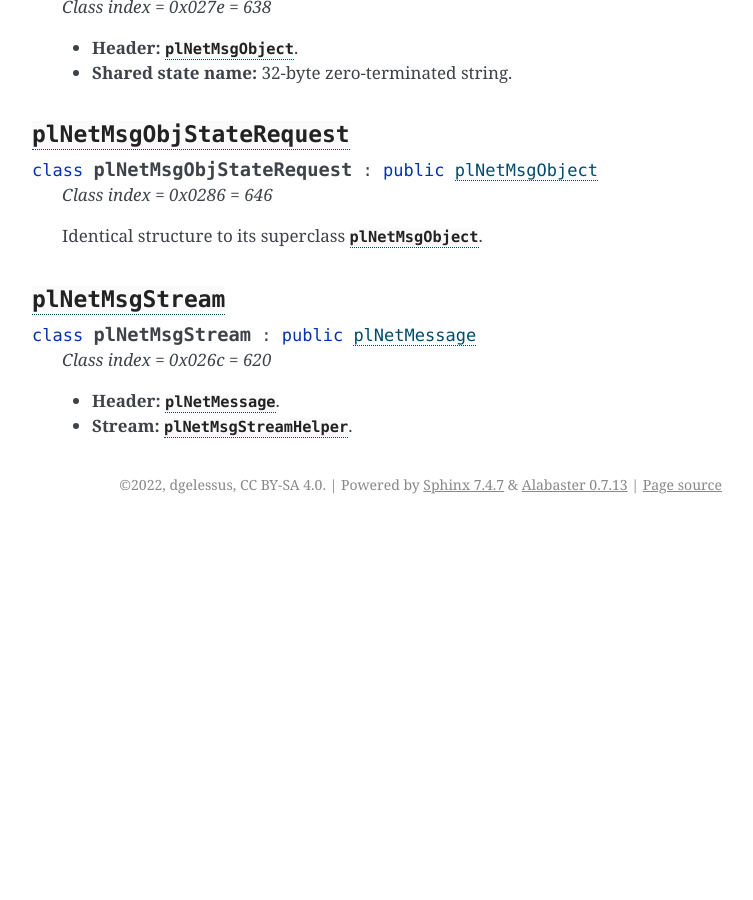
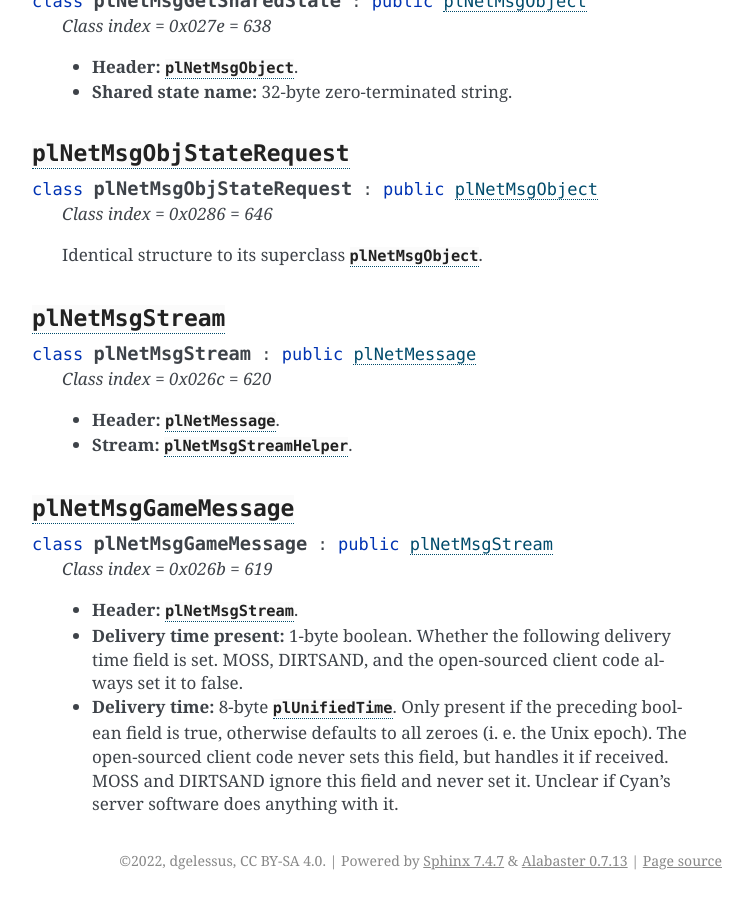
Before and after one commit to dgelessus/NAGUS, a Sphinx documentation site: the page built from docs/uru/game_server.rst, in a window 1280 px wide and 900 px high, scrolled down 12031 px. Shown: the whole window, without its empty margins (388-1141 px from the left). Built offline with Sphinx 7.4.7, drawn with Linux system fonts in a browser that asks for light colours; before the commit the page ends 12555 px from its top, so only the background shows below that; some of the changed text lies outside the part shown.

Commit message:
Document structure of plNetMsgGameMessage

```diff
--- a/docs/uru/game_server.rst
+++ b/docs/uru/game_server.rst
@@ -170,7 +170,7 @@ and not supported by MOSS or DIRTSAND
     * :cpp:class:`plNetMsgObjStateRequest` = 0x0286 = 646 (client -> server, unused)
   * :cpp:class:`plNetMsgStream` = 0x026c = 620 (abstract)
 
-    * ``plNetMsgGameMessage`` = 0x026b = 619 (client <-> server)
+    * :cpp:class:`plNetMsgGameMessage` = 0x026b = 619 (client <-> server)
 
       * ``plNetMsgGameMessageDirected`` = 0x032e = 814 (client <-> server)
       * ``plNetMsgLoadClone`` = 0x03b3 = 947 (client <-> server)
@@ -232,6 +232,13 @@ Common data types
      Should always be 0.
      This string terminator is stored in the data,
      but not counted in the count field.
+
+.. cpp:class:: plUnifiedTime
+
+   * **Seconds:** 4-byte unsigned int.
+     Unix timestamp (seconds since 1970).
+   * **Microseconds:** 4-byte unsigned int.
+     Fractional part of the timestamp for sub-second precision.
 
 .. cpp:class:: plLocation
 
@@ -328,17 +335,12 @@ Common data types
        Always set to 12.
      * **Minor version:** 1-byte unsigned int.
        Always set to 6.
-   * **Time sent:** 8 bytes.
+   * **Time sent:** 8-byte :cpp:class:`plUnifiedTime`.
      Only present if the :cpp:enumerator:`~BitVectorFlags::kHasTimeSent` flag is set.
      Timestamp indicating when this message was sent.
      Used by the client to adjust for differences between the client and server clocks.
      The client sets this field for *every* message it sends,
      and so does every server implementation apparently.
-
-     * **Seconds:** 4-byte unsigned int.
-       Unix timestamp (seconds since 1970).
-     * **Microseconds:** 4-byte unsigned int.
-       Fractional part of the timestamp for sub-second precision.
    * **Context:** 4-byte unsigned int.
      Only present if the :cpp:enumerator:`~BitVectorFlags::kHasContext` flag is set.
      Always unset in practice and not used by client or servers.
@@ -369,7 +371,7 @@ Common data types
 
       .. cpp:enumerator:: kHasGameMsgRcvrs = 1 << 1
 
-         Set for ``plNetMsgGameMessage`` (or subclass) messages if they use "direct communication".
+         Set for :cpp:class:`plNetMsgGameMessage` (or subclass) messages if they use "direct communication".
          Should never be set for other message types.
          According to comments in the open-sourced client code,
          this flag is meant to allow some server-side optimization.
@@ -383,7 +385,7 @@ Common data types
          The open-sourced client code sets this flag in two cases:
 
          * If ``plNetClientRecorder`` is enabled using the console command ``Demo.RecordNet``,
-           this flag is set on all :cpp:class:`plNetMsgSDLState`, :cpp:class:`plNetMsgSDLStateBCast`, ``plNetMsgGameMessage``, and ``plNetMsgLoadClone`` messages.
+           this flag is set on all :cpp:class:`plNetMsgSDLState`, :cpp:class:`plNetMsgSDLStateBCast`, :cpp:class:`plNetMsgGameMessage`, and ``plNetMsgLoadClone`` messages.
          * If voice chat echo has been enabled using the console command ``Net.Voice.Echo``,
            this flag is set on all ``plNetMsgVoice`` messages
            (this is broken in OpenUru clients if compression is disabled using the console command ``Audio.EnableVoiceCompression``).
@@ -449,7 +451,7 @@ Common data types
       .. cpp:enumerator:: kUseRelevanceRegions = 1 << 13
 
          Whether the message should be filtered by relevance regions.
-         The client sets this flag for ``plNetMsgGameMessage`` (or subclass) messages
+         The client sets this flag for :cpp:class:`plNetMsgGameMessage` (or subclass) messages
          if the wrapped ``plMessage`` has the ``kNetUseRelevanceRegions`` flag set,
          and for some :cpp:class:`plNetMsgSDLState` (or subclass) messages caused by ``plArmatureMod``.
          Ignored by MOSS and DIRTSAND.
@@ -463,7 +465,7 @@ Common data types
 
          Whether the message should also be sent across age instances,
          not just within the current age instance as usual.
-         Set for ``plNetMsgGameMessage`` (or subclass) messages
+         Set for :cpp:class:`plNetMsgGameMessage` (or subclass) messages
          if the wrapped ``plMessage`` has the ``kNetAllowInterAge`` flag set
          (unless :cpp:enumerator:`kRouteToAllPlayers`/``kCCRSendToAllPlayers`` is also set).
          Should never be set for other message types.
@@ -495,7 +497,7 @@ Common data types
          Whether the message should be sent to all players in all age instances.
          If this flag is set,
          :cpp:enumerator:`kInterAgeRouting` should be unset.
-         The client sets this flag for ``plNetMsgGameMessage`` (or subclass) messages
+         The client sets this flag for :cpp:class:`plNetMsgGameMessage` (or subclass) messages
          if the client is :ref:`internal <internal_external_client>`,
          the current :ref:`CCR level <ccr_level>` is greater than 0,
          and the wrapped ``plMessage`` has the ``kCCRSendToAllPlayers`` flag set.
@@ -672,3 +674,23 @@ Common data types
 
    * **Header:** :cpp:class:`plNetMessage`.
    * **Stream:** :cpp:class:`plNetMsgStreamHelper`.
+
+:cpp:class:`plNetMsgGameMessage`
+^^^^^^^^^^^^^^^^^^^^^^^^^^^^^^^^
+
+.. cpp:class:: plNetMsgGameMessage : public plNetMsgStream
+
+   *Class index = 0x026b = 619*
+
+   * **Header:** :cpp:class:`plNetMsgStream`.
+   * **Delivery time present:** 1-byte boolean.
+     Whether the following delivery time field is set.
+     MOSS, DIRTSAND, and the open-sourced client code always set it to false.
+   * **Delivery time:** 8-byte :cpp:class:`plUnifiedTime`.
+     Only present if the preceding boolean field is true,
+     otherwise defaults to all zeroes
+     (i. e. the Unix epoch).
+     The open-sourced client code never sets this field,
+     but handles it if received.
+     MOSS and DIRTSAND ignore this field and never set it.
+     Unclear if Cyan's server software does anything with it.
```
